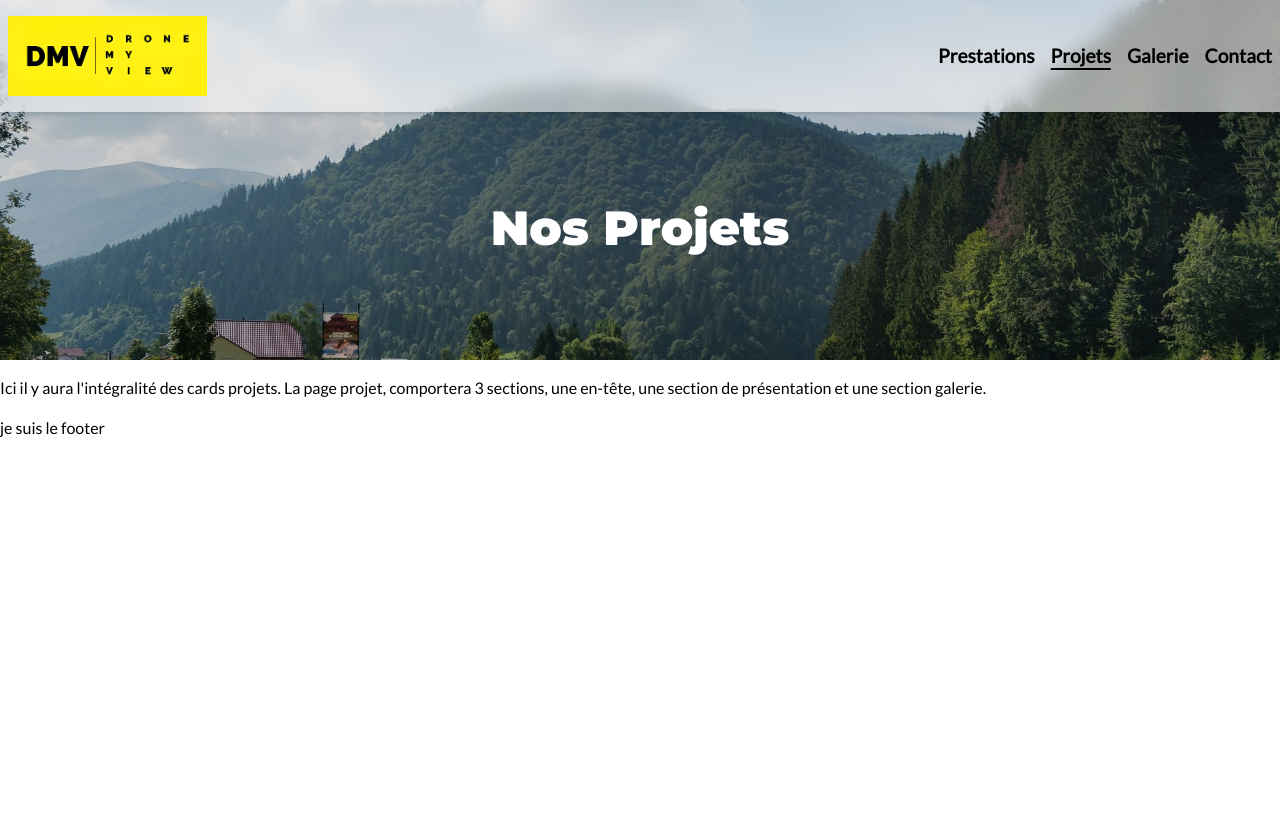
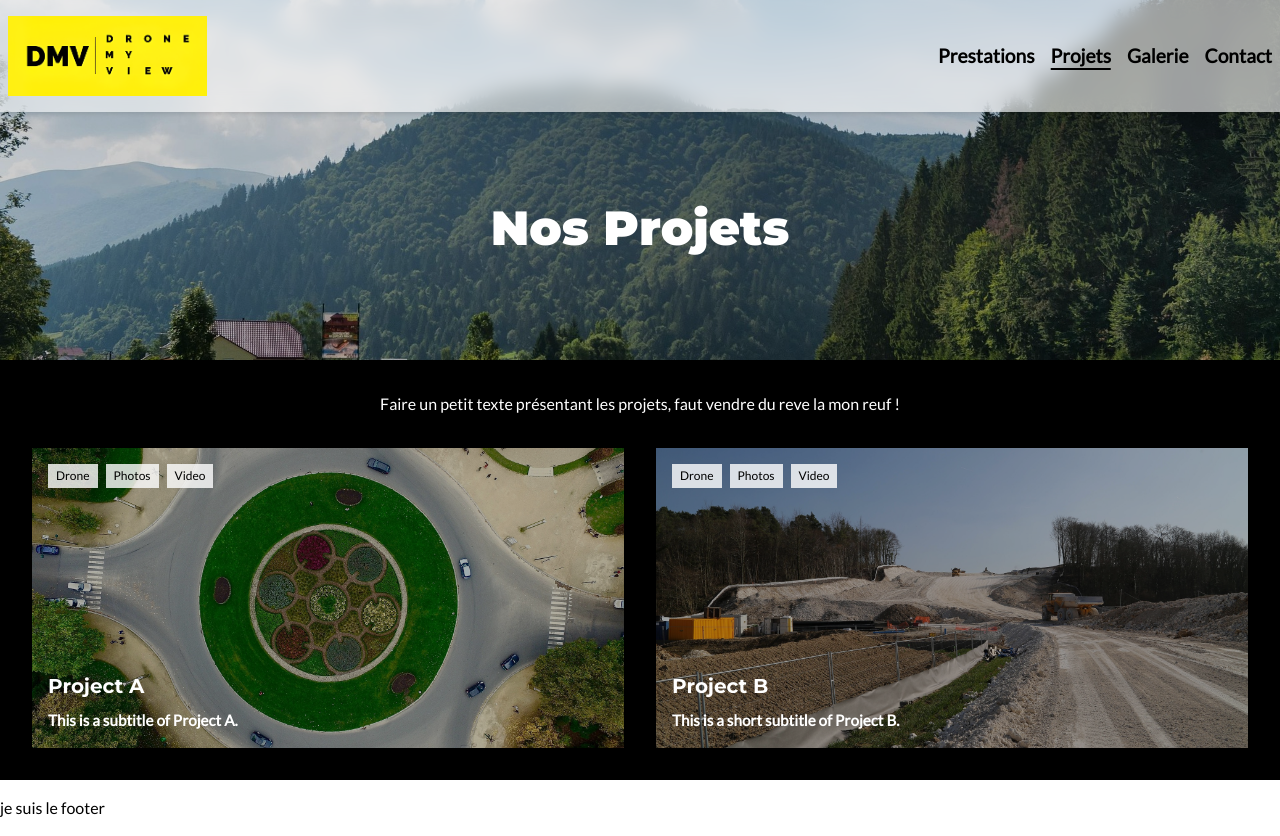
Before and after one commit to Guillaume811/site_dmv, a React (Create React App) app in the folder dmv/: page /projet in a window 1280 px wide. Before the commit the page ends 800 px from the top, so only its background shows below. Built offline with nearby package versions, Linux system fonts and the light colour scheme.

Commit message:
ajout des projets sur la page projet

```diff
--- a/dmv/src/components/sections/BasicSection/BasicSection.module.scss
+++ b/dmv/src/components/sections/BasicSection/BasicSection.module.scss
@@ -1,3 +1,5 @@
+@import '../../../styles/variables.scss';
+
 .section{
     margin-bottom: 1rem;
     padding: 1rem;
@@ -18,3 +20,16 @@
     padding: 1rem 1rem;
     box-sizing: border-box;
 }
+
+.sectionPage {
+    width: 100%;
+    display: flex;
+    flex-direction: column;
+    align-items: center;
+    justify-content: center;
+    padding: 1rem 1rem;
+    box-sizing: border-box;
+    background-color: $secondary;
+    color: $tertiary;
+    text-align: center;
+}
--- a/dmv/src/pages/Projet/Projet.tsx
+++ b/dmv/src/pages/Projet/Projet.tsx
@@ -1,21 +1,35 @@
-import React from 'react';
+import React, { useEffect, useState } from 'react';
 import HeadingSection from '../../components/sections/HeadingSection/HeadingSection';
 import BasicSection from '../../components/sections/BasicSection/BasicSection';
 import BackgroundHeading from '../../assets/pictures/background/heading.jpg';
+import stylesBasicSection from "../../components/sections/BasicSection/BasicSection.module.scss";
+import { ProjectType } from '../../projects/project.types';
+import { ProjectService } from '../../projects/ProjectService';
+import ProjectGrid from '../../components/grid/ProjectGrid/ProjectGrid';
 
 const Projet: React.FC = () => {
+    // État local pour stocker les projets à afficher
+        const [projects, setProjects] = useState<ProjectType[]>([]);
+        // Au montage du composant, on récupère les projets à afficher
+        useEffect(() => {
+            ProjectService.getAllProjects()
+                .then(setProjects)
+                .catch(console.error);
+        }, []);
+
     return (
         <div>
             {/*Section d'en-tête*/}
             <HeadingSection title="Nos Projets" backgroundImage={BackgroundHeading}/>
 
             {/*Section de présentation des projets*/}
-            <BasicSection>
+            <BasicSection className={stylesBasicSection.sectionPage}>
 
                 <p>
-                    Ici il y aura l'intégralité des cards projets.
-                    La page projet, comportera 3 sections, une en-tête, une section de présentation et une section galerie.
+                    Faire un petit texte présentant les projets, faut vendre du reve la mon reuf !
                 </p>
+
+                <ProjectGrid projects={projects} />
 
             </BasicSection>
 
```
